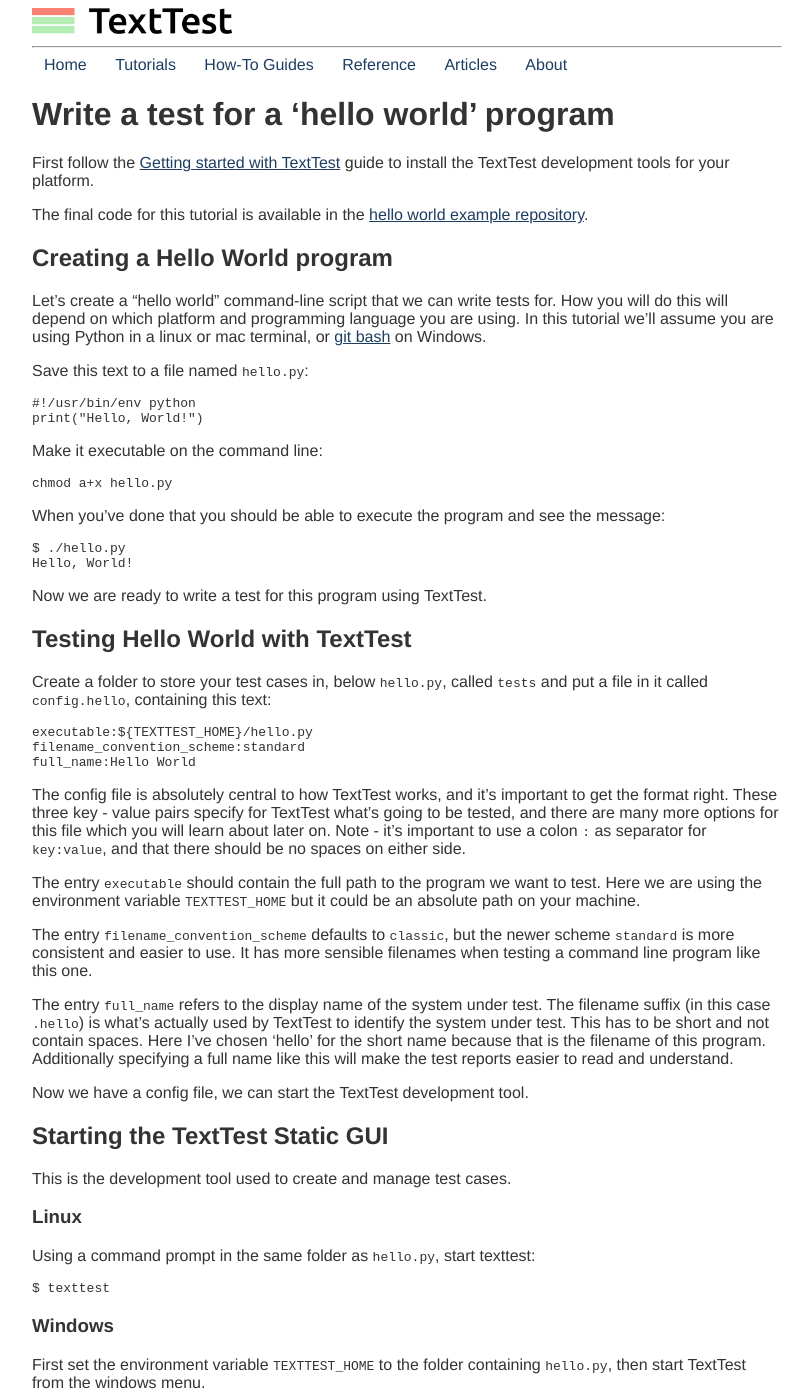
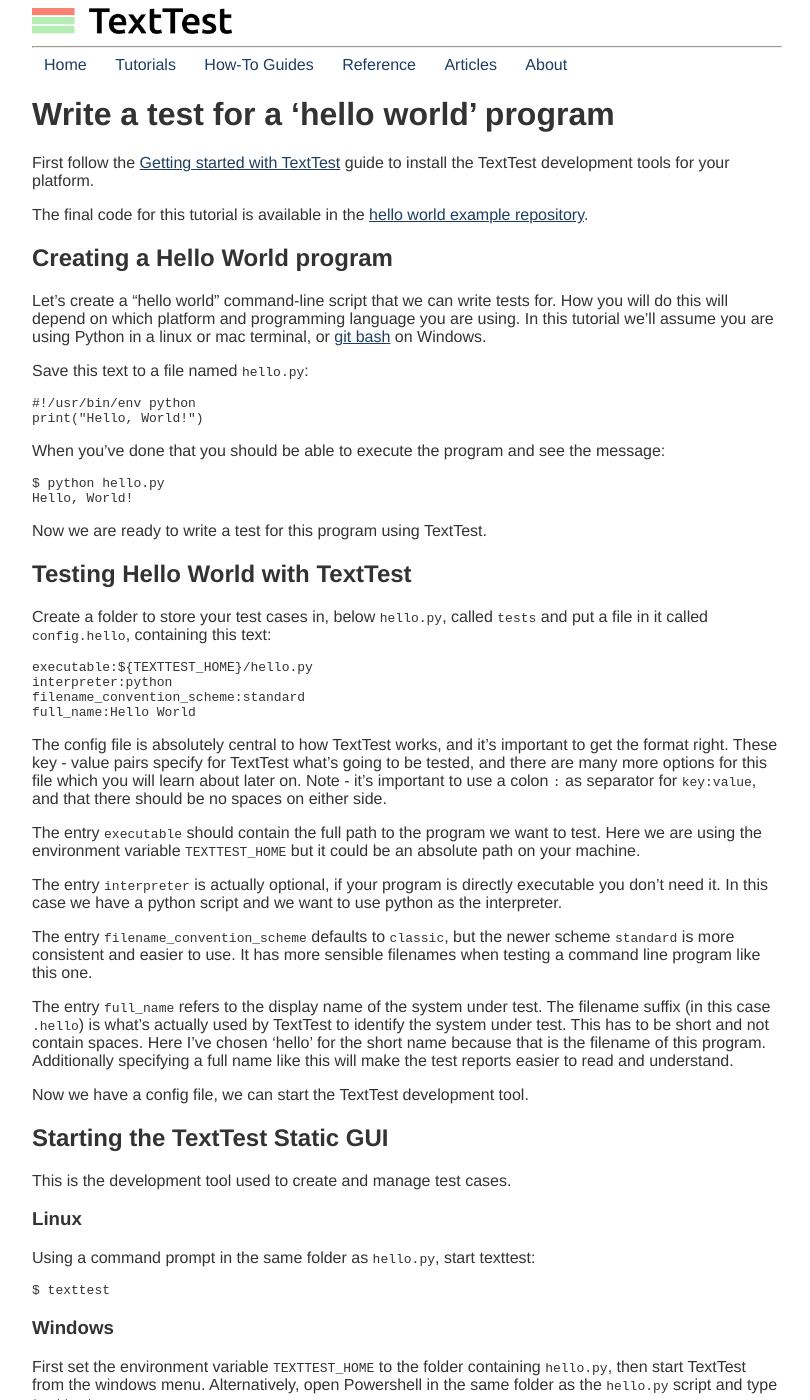
Before and after one commit to texttest/website_2, a Jekyll site: the page built from _tutorials/hello_world.md, in a window 1280 px wide and 1400 px high. Shown: the whole window, without its empty margins (233-1043 px from the left). Built offline with Jekyll 4.4.1, drawn with Linux system fonts in a browser that asks for light colours.

Commit message:
small improvements for windows users

```diff
--- a/_tutorials/hello_world.md
+++ b/_tutorials/hello_world.md
@@ -17,13 +17,9 @@
     #!/usr/bin/env python
     print("Hello, World!")
 
-Make it executable on the command line:
-
-    chmod a+x hello.py
-
 When you've done that you should be able to execute the program and see the message:
 
-    $ ./hello.py
+    $ python hello.py
     Hello, World!
 
 Now we are ready to write a test for this program using TextTest.
@@ -33,12 +29,15 @@
 Create a folder to store your test cases in, below `hello.py`, called `tests` and put a file in it called `config.hello`, containing this text:
 
     executable:${TEXTTEST_HOME}/hello.py
+    interpreter:python
     filename_convention_scheme:standard
     full_name:Hello World
 
-The config file is absolutely central to how TextTest works, and it's important to get the format right.  These three key - value pairs specify for TextTest what's going to be tested, and there are many more options for this file which you will learn about later on. Note - it's important to use a colon `:` as separator for `key:value`, and that there should be no spaces on either side.
+The config file is absolutely central to how TextTest works, and it's important to get the format right.  These  key - value pairs specify for TextTest what's going to be tested, and there are many more options for this file which you will learn about later on. Note - it's important to use a colon `:` as separator for `key:value`, and that there should be no spaces on either side.
 
 The entry `executable` should contain the full path to the program we want to test. Here we are using the environment variable `TEXTTEST_HOME` but it could be an absolute path on your machine.
+
+The entry `interpreter` is actually optional, if your program is directly executable you don't need it. In this case we have a python script and we want to use python as the interpreter.
 
 The entry `filename_convention_scheme` defaults to `classic`, but the newer scheme `standard` is more consistent and easier to use. It has more sensible filenames when testing a command line program like this one.
 
@@ -56,7 +55,7 @@
     $ texttest
 
 ### Windows
-First set the environment variable `TEXTTEST_HOME` to the folder containing `hello.py`, then start TextTest from the windows menu.
+First set the environment variable `TEXTTEST_HOME` to the folder containing `hello.py`, then start TextTest from the windows menu. Alternatively, open Powershell in the same folder as the `hello.py` script and type `texttest`
 
 Texttest should open a new window that looks like this:
 
```
Also changed, not shown: _how_to_guides/configure_editor.md (+5 -3 lines).
